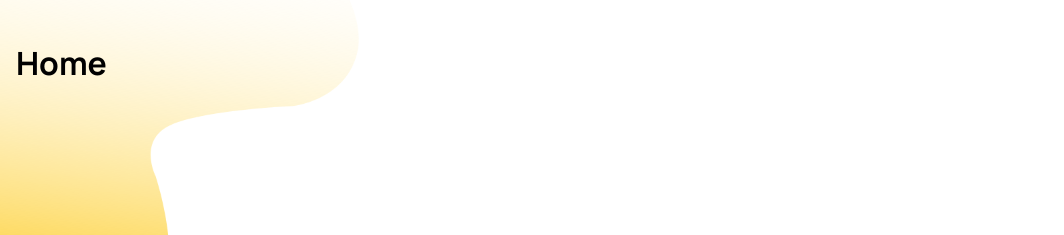
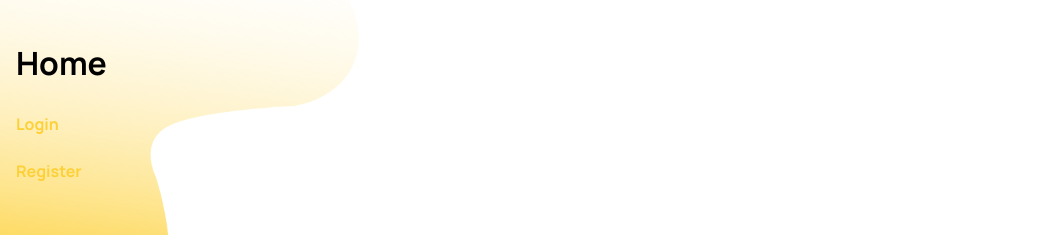
Before and after one commit to messiah-timescape/timescape, a React (Create React App) app: page /home in a window 1280 px wide. Shown: the top 235 px of the page, without its empty margins (0-1064 px from the left). Built offline with nearby package versions, Linux system fonts and the light colour scheme; what fireorm would draw is missing.

Commit message:
Added links to login and register to home page for demo, fixed images on login

```diff
--- a/src/pages/home.tsx
+++ b/src/pages/home.tsx
@@ -1,4 +1,4 @@
-import { IonContent, IonHeader, IonPage, IonTitle, IonToolbar, IonButton } from "@ionic/react";
+import { IonContent, IonHeader, IonPage, IonTitle, IonToolbar, IonButton, IonRouterLink } from "@ionic/react";
 import React from "react";
 import homepageGraphic from "../assets/homepage-graphic.png";
 import "../styles/Home.scss";
@@ -8,6 +8,12 @@ const Home: React.FC = () => {
     <IonPage>
       <IonContent className="ion-padding">
         <h1>Home</h1>
+        <IonRouterLink href="/login">
+          <h4>Login</h4>
+        </IonRouterLink>
+        <IonRouterLink href="/Register">
+          <h4>Register</h4>
+        </IonRouterLink>
         <img src={homepageGraphic} className="homepage-graphic" />
       </IonContent>
     </IonPage>
--- a/src/pages/login.tsx
+++ b/src/pages/login.tsx
@@ -36,6 +36,8 @@ const Login: React.FC = () => {
   return (
     <IonPage>
       <IonContent class="ion-padding">
+        <img id="top-border" src={topImage} />
+        <img id="bot-border" src={bottomImage} />
         <div className="div-content">
           <h1>Login</h1>
 
```
